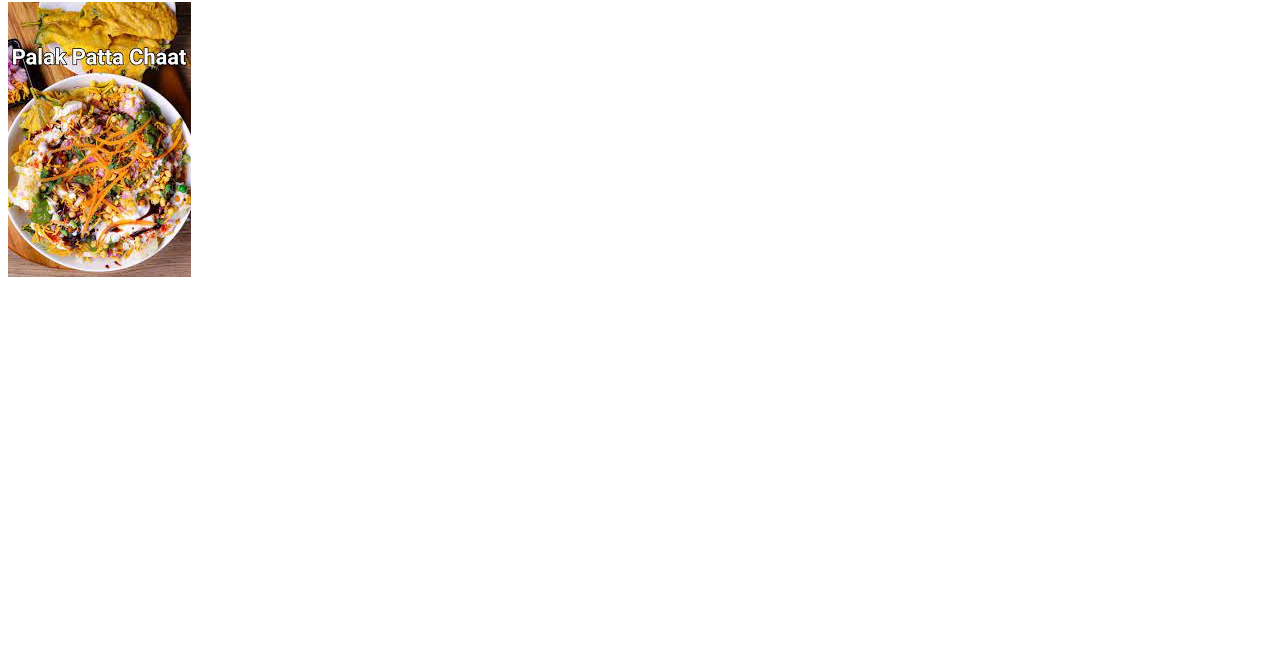
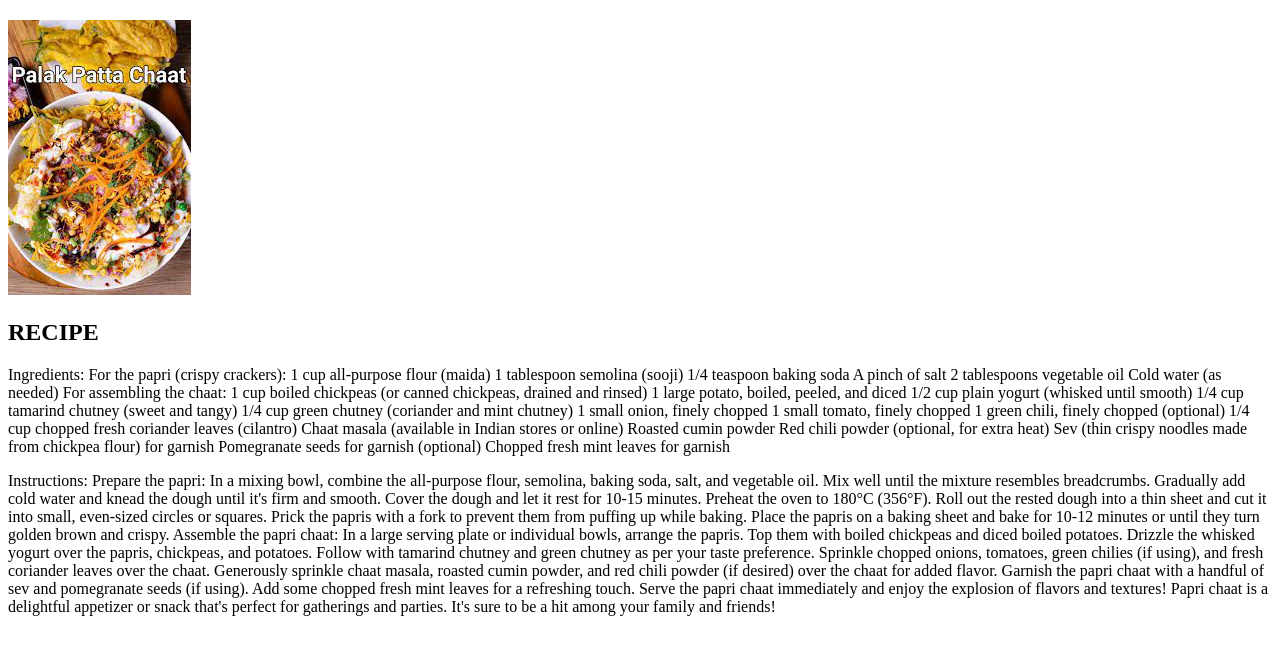
Before and after one commit to ShreyankShresth1244/odin-recipes, a plain HTML site: page recipes/chaat.html in a window 1280 px wide. Shown: the part 78-732 px from the top of the page. Drawn offline with Linux system fonts and the light colour scheme.

Commit message:
Modified chaat.html
    Added recipe ideas for the food

```diff
--- a/recipes/chaat.html
+++ b/recipes/chaat.html
@@ -1,12 +1,77 @@
 <!DOCTYPE html>
 <html lang="en">
+
 <head>
     <meta charset="UTF-8">
     <meta name="viewport" content="width=device-width, initial-scale=1.0">
     <title>Document</title>
 </head>
+
 <body>
     <h1> CHAAT</h1>
+    <br>
     <img src="./chaat.jpeg" alt="Chaat">
+    <h2>RECIPE</h2>
+    <p>
+        Ingredients:
+
+        For the papri (crispy crackers):
+
+        1 cup all-purpose flour (maida)
+        1 tablespoon semolina (sooji)
+        1/4 teaspoon baking soda
+        A pinch of salt
+        2 tablespoons vegetable oil
+        Cold water (as needed)
+        For assembling the chaat:
+
+        1 cup boiled chickpeas (or canned chickpeas, drained and rinsed)
+        1 large potato, boiled, peeled, and diced
+        1/2 cup plain yogurt (whisked until smooth)
+        1/4 cup tamarind chutney (sweet and tangy)
+        1/4 cup green chutney (coriander and mint chutney)
+        1 small onion, finely chopped
+        1 small tomato, finely chopped
+        1 green chili, finely chopped (optional)
+        1/4 cup chopped fresh coriander leaves (cilantro)
+        Chaat masala (available in Indian stores or online)
+        Roasted cumin powder
+        Red chili powder (optional, for extra heat)
+        Sev (thin crispy noodles made from chickpea flour) for garnish
+        Pomegranate seeds for garnish (optional)
+        Chopped fresh mint leaves for garnish
+
+    </p>
+    <p>
+        Instructions:
+
+        Prepare the papri:
+        In a mixing bowl, combine the all-purpose flour, semolina, baking soda, salt, and vegetable oil. Mix well until
+        the mixture resembles breadcrumbs. Gradually add cold water and knead the dough until it's firm and smooth.
+        Cover the dough and let it rest for 10-15 minutes.
+        Preheat the oven to 180°C (356°F). Roll out the rested dough into a thin sheet and cut it into small, even-sized
+        circles or squares. Prick the papris with a fork to prevent them from puffing up while baking. Place the papris
+        on a baking sheet and bake for 10-12 minutes or until they turn golden brown and crispy.
+
+        Assemble the papri chaat:
+        In a large serving plate or individual bowls, arrange the papris. Top them with boiled chickpeas and diced
+        boiled potatoes.
+        Drizzle the whisked yogurt over the papris, chickpeas, and potatoes. Follow with tamarind chutney and green
+        chutney as per your taste preference.
+
+        Sprinkle chopped onions, tomatoes, green chilies (if using), and fresh coriander leaves over the chaat.
+
+        Generously sprinkle chaat masala, roasted cumin powder, and red chili powder (if desired) over the chaat for
+        added flavor.
+
+        Garnish the papri chaat with a handful of sev and pomegranate seeds (if using). Add some chopped fresh mint
+        leaves for a refreshing touch.
+
+        Serve the papri chaat immediately and enjoy the explosion of flavors and textures!
+
+        Papri chaat is a delightful appetizer or snack that's perfect for gatherings and parties. It's sure to be a hit
+        among your family and friends!
+    </p>
 </body>
+
 </html>
```
